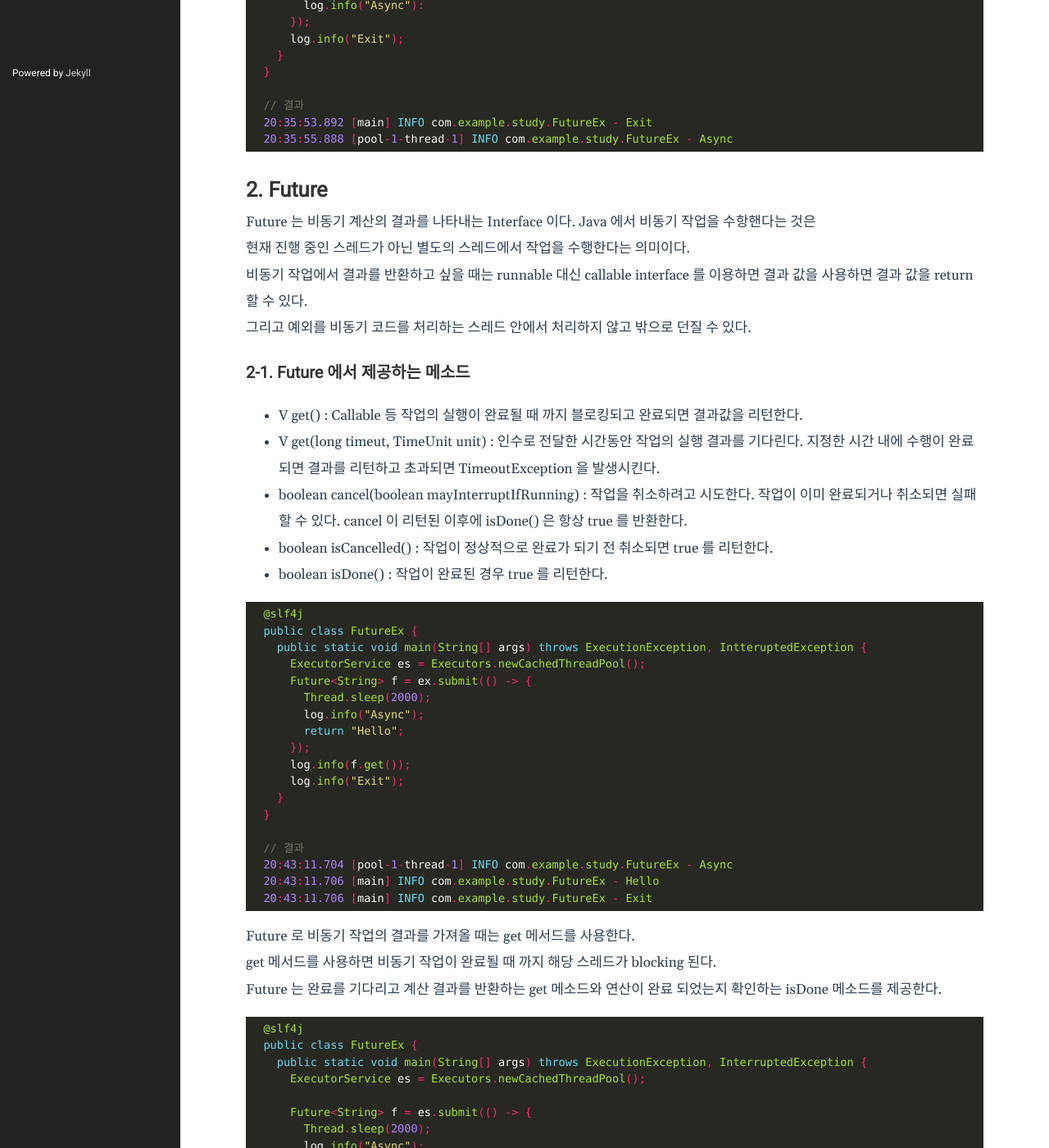
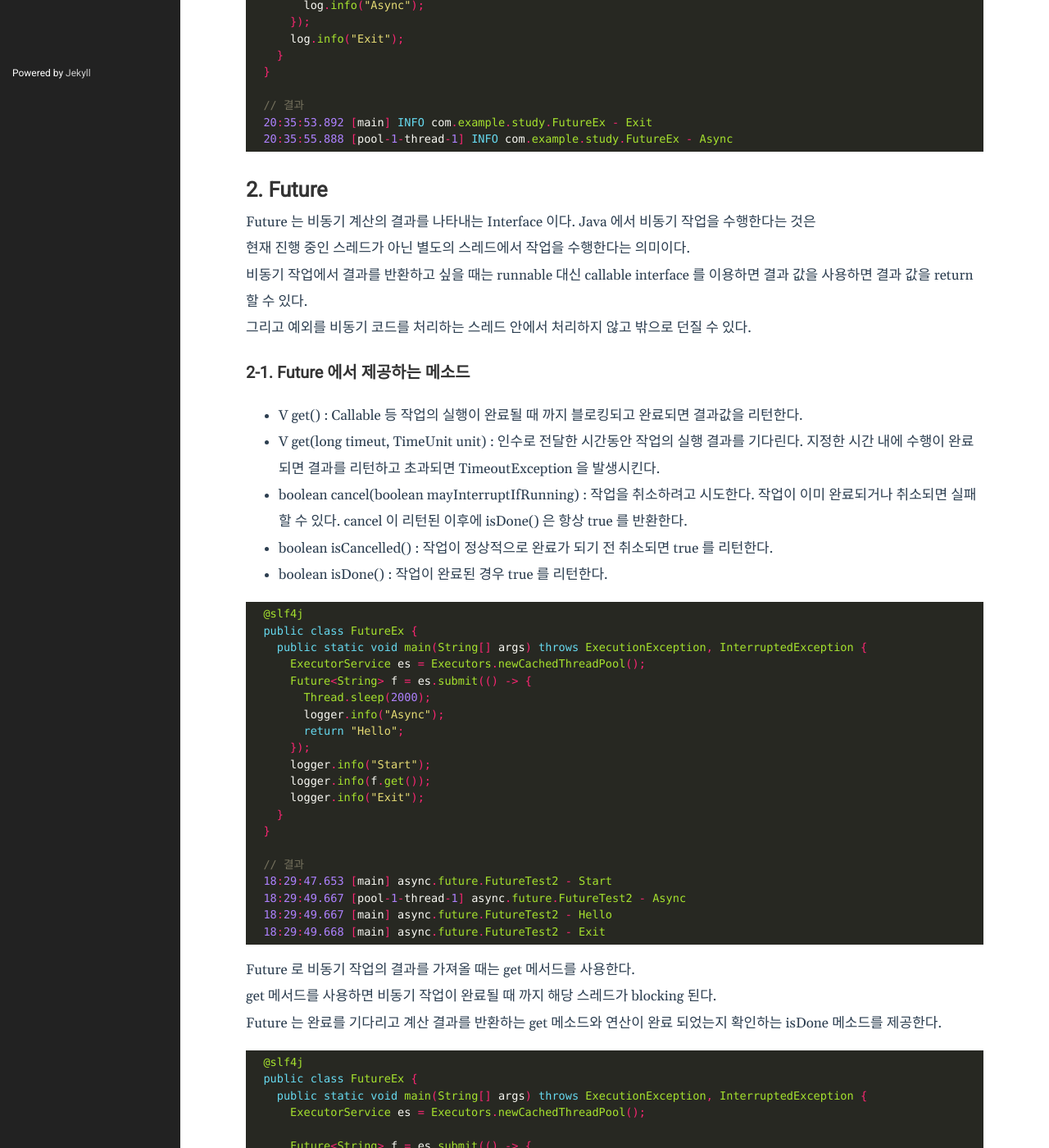
Before and after one commit to 5-SH/5-sh.github.io-deprecated, a Jekyll site: the page built from _posts/2021-04-16-java-asynchronous.md, in a window 1280 px wide and 1400 px high, scrolled down 693 px. Shown: the whole window at 82% size. Built offline with Jekyll 4.4.1, drawn with Linux system fonts in a browser that asks for light colours.

Commit message:
Future 예제, 오타 수정

````diff
--- a/_posts/2021-04-16-java-asynchronous.md
+++ b/_posts/2021-04-16-java-asynchronous.md
@@ -21,11 +21,11 @@ ref: Java, Asynchronous, Future
   public class FutureEx {
     public static void main(String[] args) {
       ExecutorService es = Executors.newCachedThreadPool();
-      ex.execute(() -> {
+      es.execute(() -> {
         try {
           Thread.sleep(2000);
         } catch (InterruptedException e) {}
-        log.info("Async"):
+        log.info("Async");
       });
       log.info("Exit");
     }
@@ -37,7 +37,7 @@ ref: Java, Asynchronous, Future
   ```
 
 ## 2. Future
-  Future 는 비동기 계산의 결과를 나타내는 Interface 이다. Java 에서 비동기 작업을 수항핸다는 것은
+  Future 는 비동기 계산의 결과를 나타내는 Interface 이다. Java 에서 비동기 작업을 수행한다는 것은
   현재 진행 중인 스레드가 아닌 별도의 스레드에서 작업을 수행한다는 의미이다.
   비동기 작업에서 결과를 반환하고 싶을 때는 runnable 대신 callable interface 를 이용하면 결과 값을 사용하면 결과 값을 return 할 수 있다.
   그리고 예외를 비동기 코드를 처리하는 스레드 안에서 처리하지 않고 밖으로 던질 수 있다.
@@ -52,22 +52,24 @@ ref: Java, Asynchronous, Future
   ```java
   @slf4j
   public class FutureEx {
-    public static void main(String[] args) throws ExecutionException, IntteruptedException {
+    public static void main(String[] args) throws ExecutionException, InterruptedException {
       ExecutorService es = Executors.newCachedThreadPool();
-      Future<String> f = ex.submit(() -> {
+      Future<String> f = es.submit(() -> {
         Thread.sleep(2000);
-        log.info("Async");
+        logger.info("Async");
         return "Hello";
       });
-      log.info(f.get());
-      log.info("Exit");
+      logger.info("Start");
+      logger.info(f.get());
+      logger.info("Exit");
     }
   }
 
   // 결과
-  20:43:11.704 [pool-1-thread-1] INFO com.example.study.FutureEx - Async
-  20:43:11.706 [main] INFO com.example.study.FutureEx - Hello
-  20:43:11.706 [main] INFO com.example.study.FutureEx - Exit
+  18:29:47.653 [main] async.future.FutureTest2 - Start
+  18:29:49.667 [pool-1-thread-1] async.future.FutureTest2 - Async
+  18:29:49.667 [main] async.future.FutureTest2 - Hello
+  18:29:49.668 [main] async.future.FutureTest2 - Exit
   ```
 
   Future 로 비동기 작업의 결과를 가져올 때는 get 메서드를 사용한다.
````
